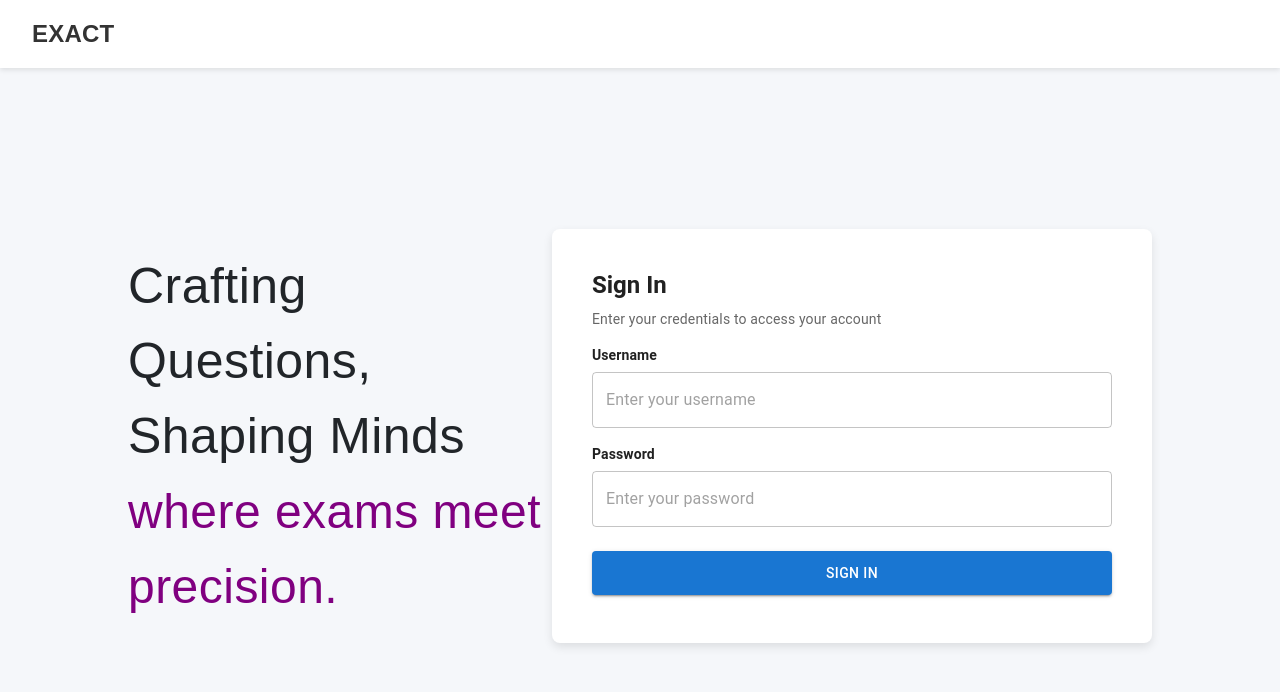
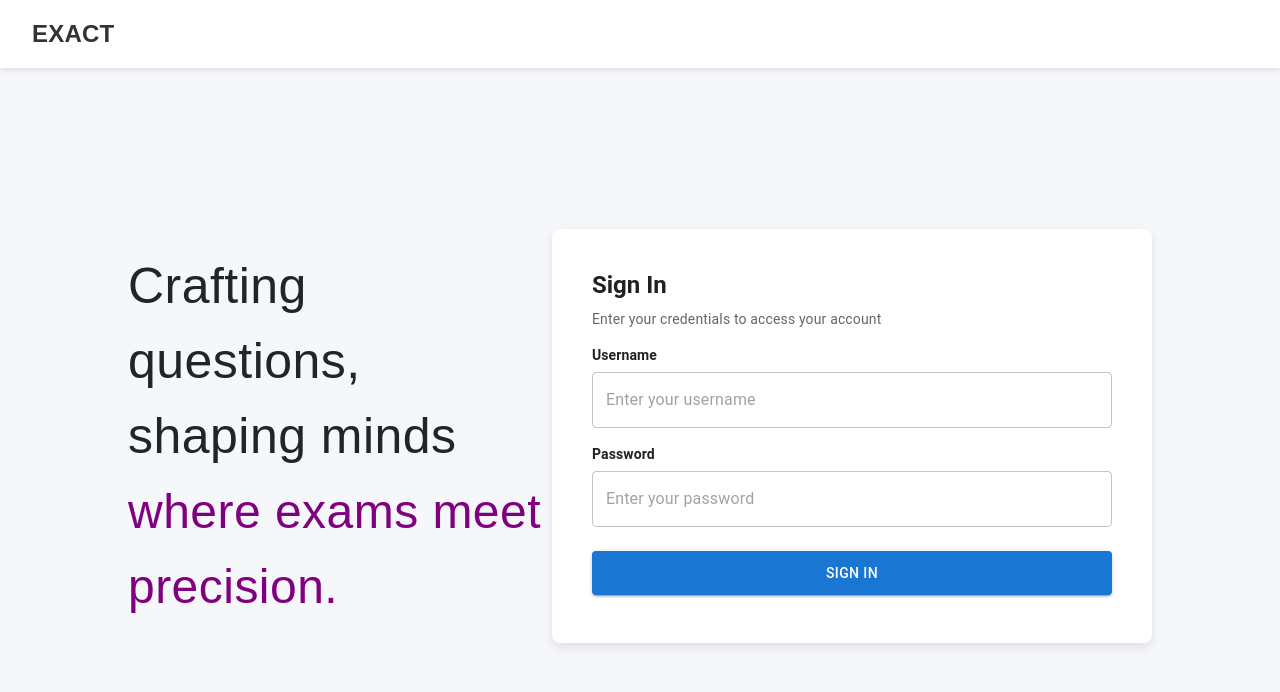
Before and after one commit to meenakshiravindran/Exact-Frontend, a React (Vite) app: page /login in a window 1280 px wide. Shown: the top 692 px of the page. Built offline with nearby package versions, Linux system fonts and the light colour scheme; a web font is replaced by a local one.

Commit message:
Horizontal scrolling removed in the login page

```diff
--- a/src/components/Auth/loginPage.jsx
+++ b/src/components/Auth/loginPage.jsx
@@ -5,7 +5,7 @@ import { Login } from "./login";
 
 export default function LoginPage() {
   return (
-    <Box sx={{ height: "100vh", width: "100vw", backgroundColor: "#f5f7fa" }}>
+    <Box sx={{ height: "100vh", width: "100vw", backgroundColor: "#f5f7fa",  overflow:"hidden"}}>
       {/* Header Section */}
       <Box
         sx={{
@@ -64,7 +64,7 @@ export default function LoginPage() {
                 textAlign: "left",
               }}
             >
-              Crafting Questions, Shaping Minds
+              Crafting questions, shaping minds
               <br />
               <span style={{ color: "purple", fontSize: "48px"}}>
               where exams meet precision.
```
